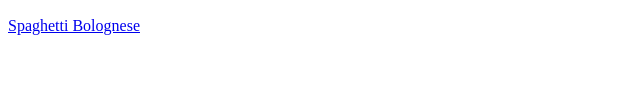
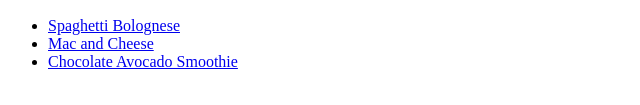
Before and after one commit to Gohler/odin-recipes, a plain HTML site: page index.html in a window 1280 px wide. Shown: the part 383-488 px from the top of the page, without its empty margins (0-640 px from the left). Drawn offline with Linux system fonts and the light colour scheme.

Commit message:
Add links to the dishes

```diff
--- a/index.html
+++ b/index.html
@@ -9,7 +9,10 @@
 <body>
     <h1>Odin Recipes</h1>
     <p><img src="https://img.freepik.com/free-vector/octopus-chef-logo-design-hand-draw-vintage-engraving-style-black-white-clipart_67600-703.jpg?size=626&ext=jpg"></a></p>
-    <a href="./recipes/spaghetti.html">Spaghetti Bolognese</a>
-
+    <ul>
+      <li><a href="./recipes/spaghetti.html">Spaghetti Bolognese</a></li>
+      <li><a href="./recipes/macncheese.html">Mac and Cheese</a></li>
+      <li><a href="./recipes/smoothie.html">Chocolate Avocado Smoothie</a></li>
+    </ul>
 </body>
 </html>
```
